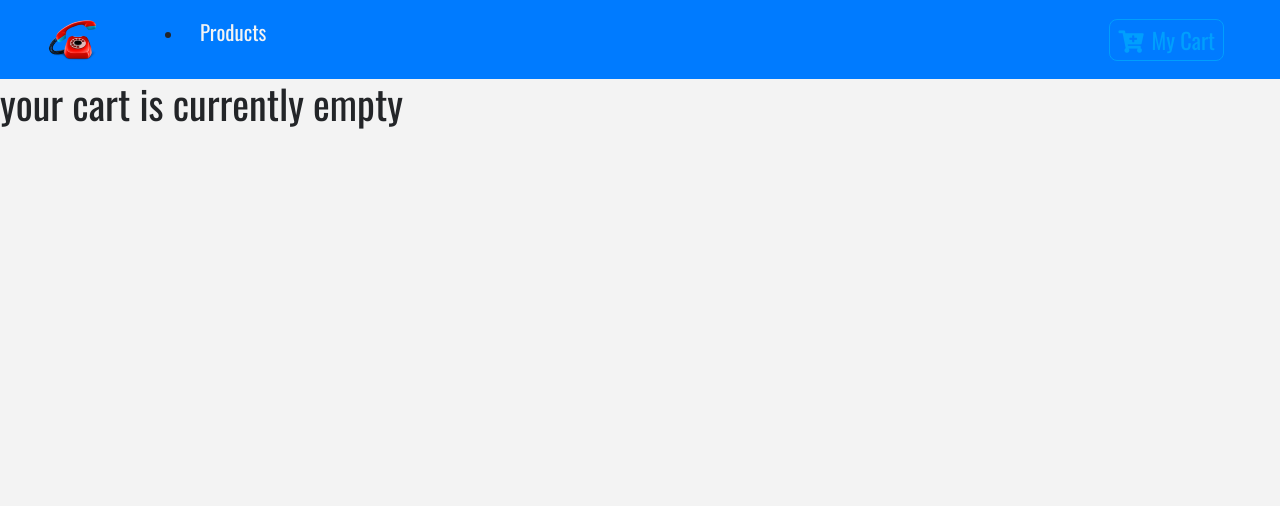
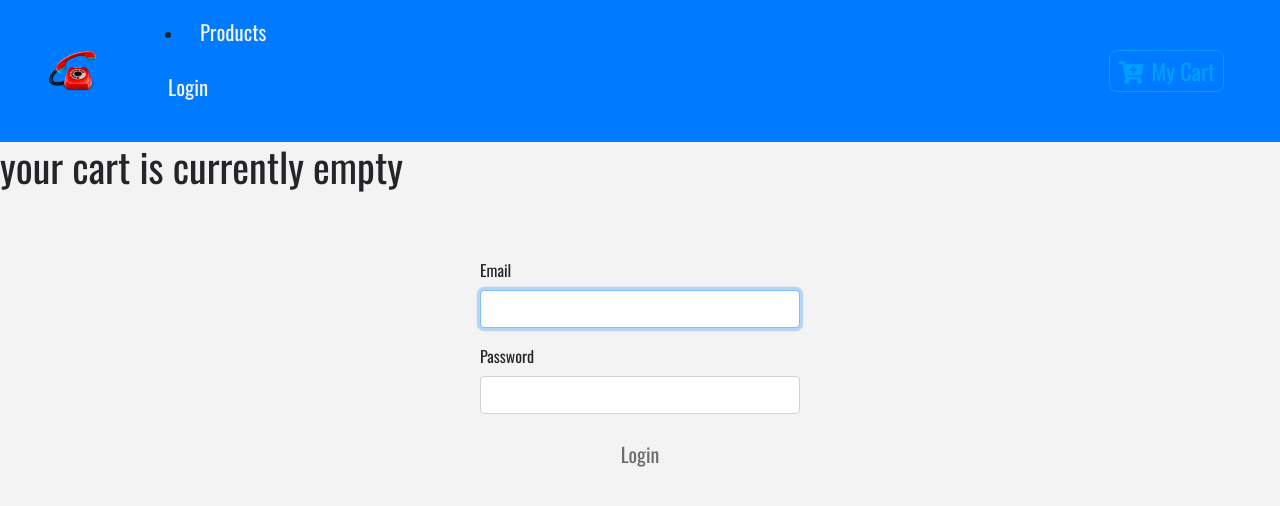
Before and after one commit to dre37167/react-ecommerce-store, a React (Create React App) app: page /cart in a window 1280 px wide. Shown: the top 506 px of the page. Built offline with nearby package versions, Linux system fonts and the light colour scheme.

Commit message:
created login page

```diff
--- a/package.json
+++ b/package.json
@@ -5,6 +5,7 @@
   "dependencies": {
     "bootstrap": "^4.2.1",
     "react": "^16.7.0",
+    "react-bootstrap": "^0.32.4",
     "react-dom": "^16.7.0",
     "react-router": "^4.3.1",
     "react-router-dom": "^4.3.1",
--- a/src/App.css
+++ b/src/App.css
@@ -40,7 +40,7 @@
   color: var(--mainYellow) !important;
 }
 
-.cart-icon {
+.cart-icon{
   cursor: pointer;
   font-size: 1.2rem;
   color: var(--mainYellow);
--- a/src/App.js
+++ b/src/App.js
@@ -10,6 +10,8 @@
 import Details from './components/Details';
 import Cart from './components/Cart';
 import Modal from './components/Modal';
+import Login from './components/Login';
+
 
 
 
@@ -27,6 +29,7 @@
           <Route component={Default} />
         </Switch>
         <Modal />
+        <Login />
       </div>
     );
   }
--- a/src/components/Cart/Cart.js
+++ b/src/components/Cart/Cart.js
@@ -20,8 +20,8 @@
                <CartColumns />
                <CartList  value={value}/>
                <CartTotals value={value} />
-              </React.Fragment>
-            )
+              </React.Fragment>)
+
           } else {
             return <EmptyCart />;
           }
--- /dev/null
+++ b/src/components/Login.js
@@ -0,0 +1,62 @@
+import React, { Component } from "react";
+import { Button, FormGroup, FormControl, ControlLabel } from "react-bootstrap";
+import "../login.css";
+
+export default class Login extends Component {
+  constructor(props) {
+    super(props);
+
+    this.state = {
+      email: "",
+      password: ""
+    };
+  }
+
+  validateForm() {
+    return this.state.email.length > 0 && this.state.password.length > 0;
+  }
+
+  handleChange = event => {
+    this.setState({
+      [event.target.id]: event.target.value
+    });
+  }
+
+  handleSubmit = event => {
+    event.preventDefault();
+  }
+
+  render() {
+    return (
+      <div className="Login">
+        <form onSubmit={this.handleSubmit}>
+          <FormGroup controlId="email" bsSize="large">
+            <ControlLabel>Email</ControlLabel>
+            <FormControl
+              autoFocus
+              type="email"
+              value={this.state.email}
+              onChange={this.handleChange}
+            />
+          </FormGroup>
+          <FormGroup controlId="password" bsSize="large">
+            <ControlLabel>Password</ControlLabel>
+            <FormControl
+              value={this.state.password}
+              onChange={this.handleChange}
+              type="password"
+            />
+          </FormGroup>
+          <Button
+            block
+            bsSize="large"
+            disabled={!this.validateForm()}
+            type="submit"
+          >
+            Login
+          </Button>
+        </form>
+      </div>
+    );
+  }
+}
--- a/src/components/Navbar.js
+++ b/src/components/Navbar.js
@@ -3,6 +3,7 @@
 import logo from '../logo.png';
 import styled from 'styled-components';
 import { ButtonContainer } from './Button'
+import Login from './Login';
 
 
 
@@ -20,6 +21,11 @@
           <li className="nav-item ml-5">
             <Link to="/" className="nav-link">
               products
+            </Link>
+          </li>
+          <li className="Login" className="nav-link">
+            <Link to="/Login" className="nav-link">
+              Login
             </Link>
           </li>
         </ul>
--- a/src/components/Product.js
+++ b/src/components/Product.js
@@ -28,7 +28,6 @@
             }}>
           {inCart? (
             <p className="text-capitalize mb-0" disabled>
-            {" "}
             in cart
           </p>
         ):(
@@ -47,7 +46,7 @@
         </p>
         <h5 className="text-blue font-italic mb-0">
         <span className="mr-1"> $ </span>
-        {price}
+         {price}
         </h5>
       </div>
       </div>
--- /dev/null
+++ b/src/login.css
@@ -0,0 +1,12 @@
+
+
+@media all and (min-width: 480px) {
+  .Login {
+    padding: 60px 0;
+  }
+
+  .Login form {
+    margin: 0 auto;
+    max-width: 320px;
+  }
+}
```
Also changed, not shown: src/Context.js (+6 -5 lines), 1 other file (tests, documents, lock files or other folders).
